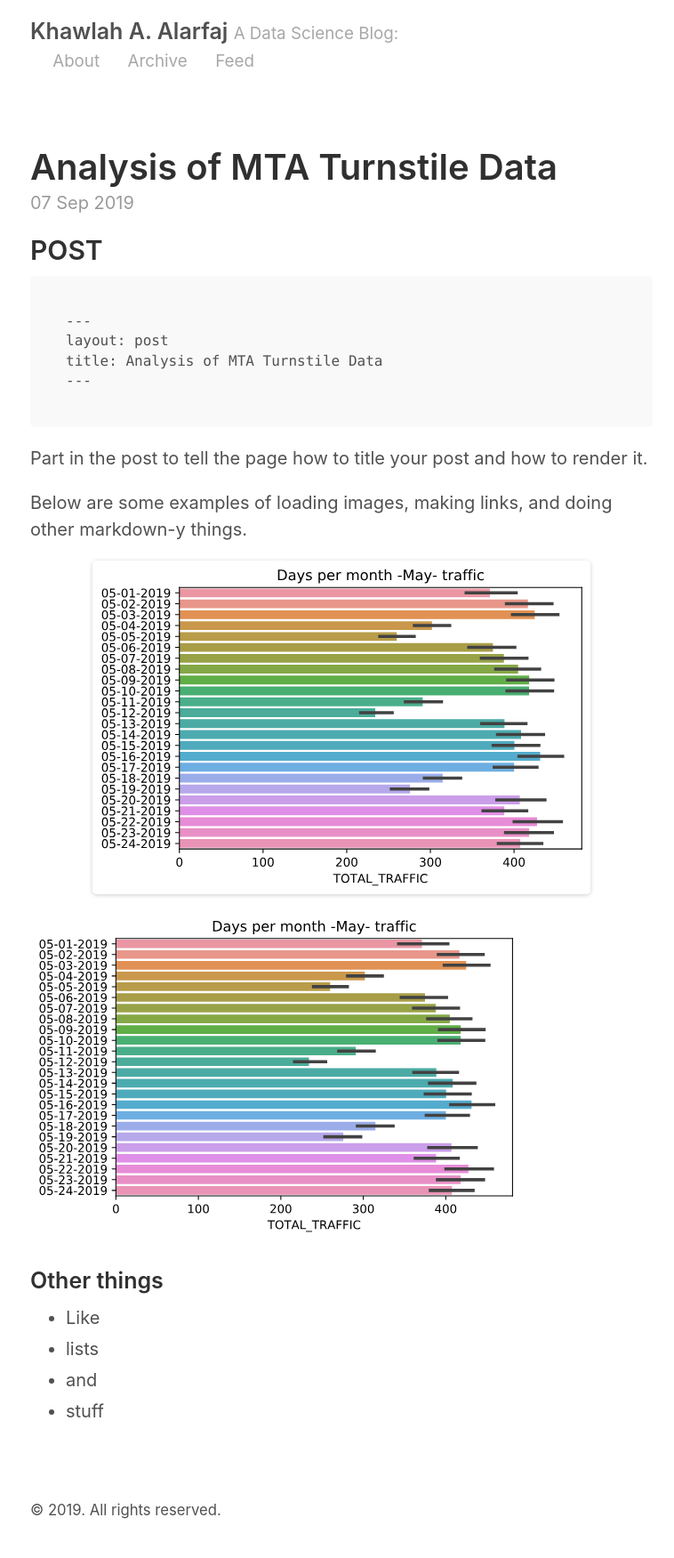
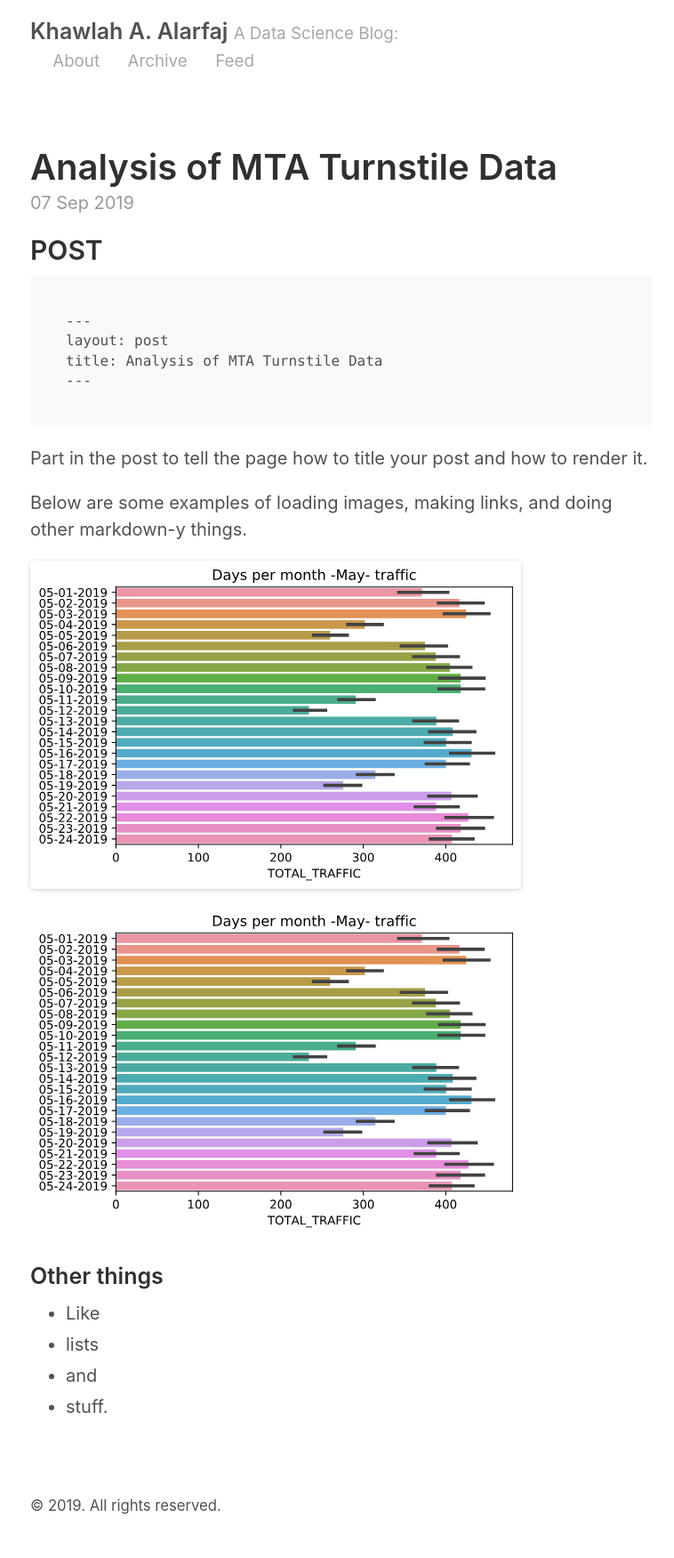
Before and after one commit to Khawlah-Ahmed/Khawlah-Ahmed.github.io, a Jekyll site: the page built from _posts/2019-09-07-Project01.md, in a window 1280 px wide. Shown: the whole page at 89% size, without its empty margins (256-1014 px from the left). Built offline with Jekyll 4.4.1, drawn with Linux system fonts in a browser that asks for light colours.

Commit message:
Update 2019-09-07-Project01.md

```diff
--- a/_posts/2019-09-07-Project01.md
+++ b/_posts/2019-09-07-Project01.md
@@ -19,7 +19,7 @@ Part in the post to tell the page how to title your post and how to render it.
 Below are some examples of loading images, making links, and doing other
 markdown-y things.
 
-<img src="{{ site.url }}/images/Month May daily traffic.svg" style="box-shadow: 0 1px 5px 0 rgba(0, 0, 0, 0.2); display: block; margin-left: auto; margin-right: auto; width: 80%;"/>
+<img src="{{ site.url }}/images/Month May daily traffic.svg" style="box-shadow: 0 1px 5px 0 rgba(0, 0, 0, 0.2);"/>
 
 ![Image test]({{ site.url }}/images/Month May daily traffic.svg)
 
@@ -27,4 +27,4 @@ markdown-y things.
 * Like
 * lists
 * and
-* stuff
+* stuff.
```
